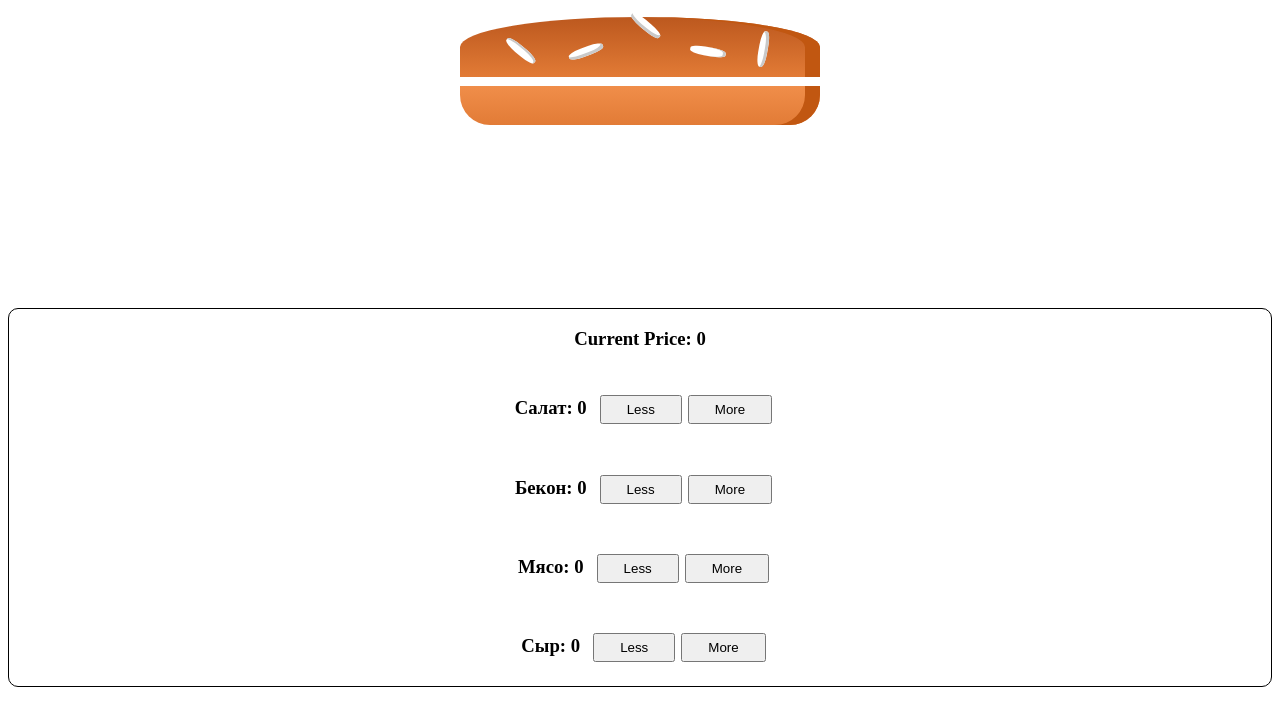
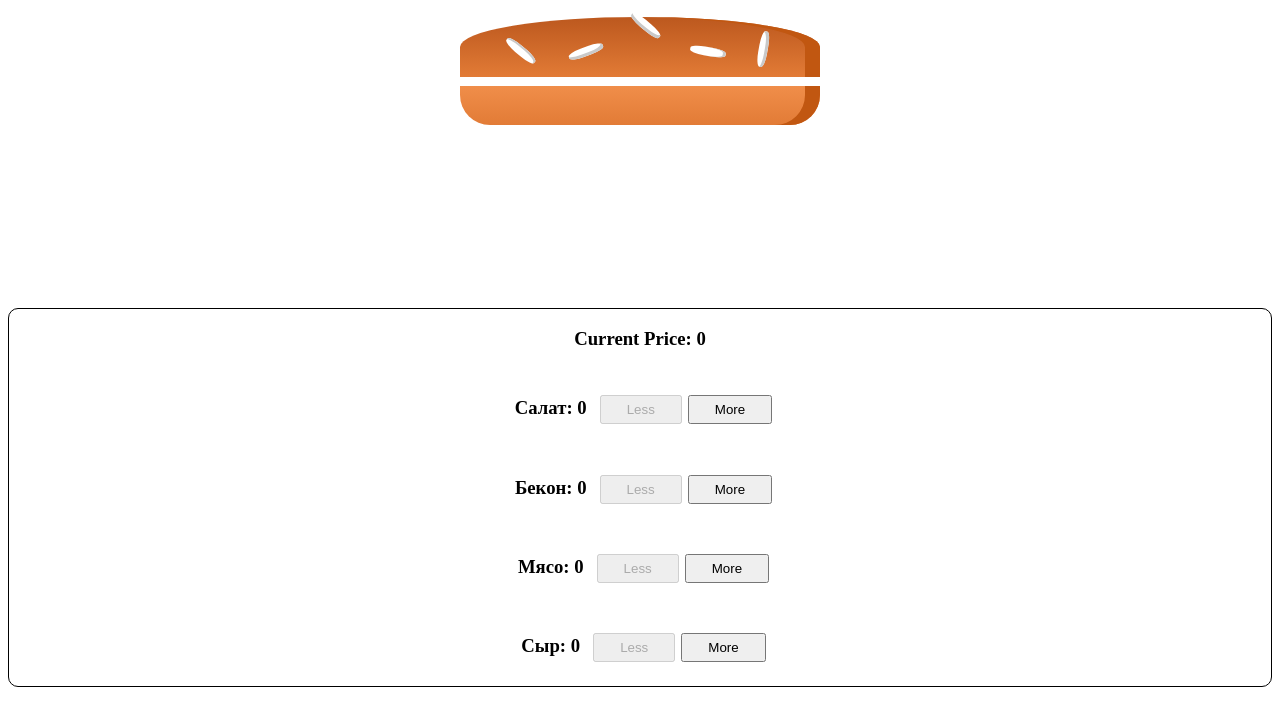
Before and after one commit to ArmaniEt/burger, a React (Create React App) app: page / in a window 1280 px wide. Shown: the top 726 px of the page. Built offline with nearby package versions, Linux system fonts and the light colour scheme.

Commit message:
Added isButtonDisabled method for disabling Less button, also key in OrderForm

```diff
--- a/src/App.js
+++ b/src/App.js
@@ -19,6 +19,7 @@ class App extends Component {
             <div>
                 <BurgerComponent ingredients={this.state.ingredients}/>
                 <OrderForm
+                    isDisabled = {this.isButtonDisabled}
                     quantity = {this.getQuantity}
                     clickRemoveIngredient={this.removeIngredient}
                     clickAddIngredient = {this.addIngredient}
@@ -37,6 +38,10 @@ class App extends Component {
         }
     };
 
+
+    // function ingredientChanger(name, value)
+    // have to know add or remove ingredient
+    // if value - => remove, else value + => add
 
     addIngredient = (name) => {
         let ingredient = {...this.state.ingredients[name]};
@@ -99,6 +104,14 @@ class App extends Component {
         // return count property of that ingredient
         return this.state.ingredients[name].count;
 
-    }
+    };
+
+    //isDisabled method
+
+    isButtonDisabled = (name) => {
+        return this.state.ingredients[name].count === 0;
+
+    };
+
 }
 export default App;
--- a/src/OrderForm/OrderForm.js
+++ b/src/OrderForm/OrderForm.js
@@ -12,10 +12,12 @@ function OrderForm(props) {
             <div>
 
                 {availableIngredients.map(item => <IngredientControl
+                    key = {item.name}
                     label={item.label}
                     onRemoveIngredient={() => props.clickRemoveIngredient(item.name)}
                     onAddIngredient={() => props.clickAddIngredient(item.name)}
                     ingredientQuantity={() => props.quantity(item.name)}
+                    removeButtonDisabled = {() => props.isDisabled(item.name)}
                 />)}
 
             </div>
--- a/src/components/IngredientControl/IngredientControl.js
+++ b/src/components/IngredientControl/IngredientControl.js
@@ -6,7 +6,7 @@ function IngredientControl(props) {
     return (
         <div className="element_form_block">
             <h3 className="form_article">{props.label}: {props.ingredientQuantity()}</h3>
-            <button onClick={props.onRemoveIngredient} className="button_form" type="submit" >Less</button>
+            <button disabled={props.removeButtonDisabled()} onClick={props.onRemoveIngredient} className="button_form" type="submit" >Less</button>
             <button onClick={props.onAddIngredient} className="button_form" type="submit">More</button>
         </div>
     )
```
